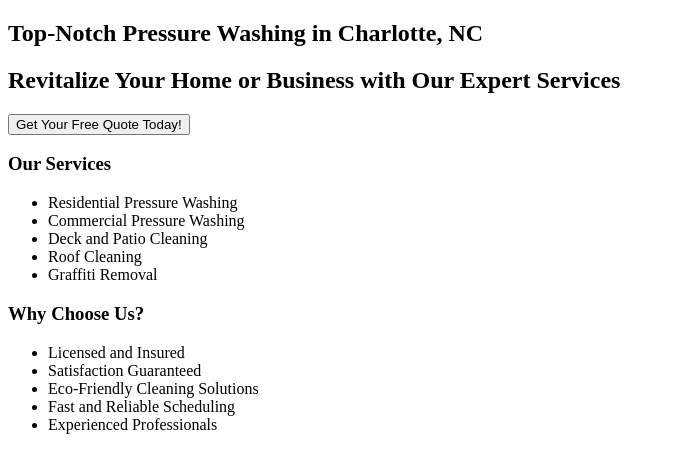
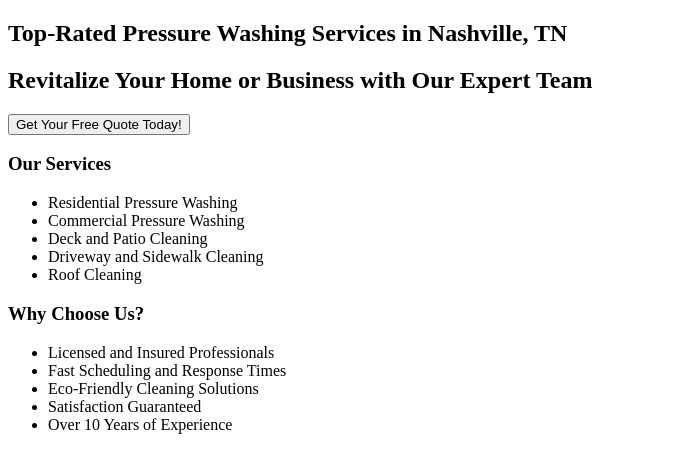
Before and after one commit to jagreen63/ai-business-builder-test-site-2, a Next.js app: page / in a window 1280 px wide. Shown: the top 472 px of the page, without its empty margins (0-675 px from the left). Built offline with nearby package versions, Linux system fonts and the light colour scheme.

Commit message:
site 26: Top-Rated Pressure Washing Services in Nashville, TN

```diff
--- a/app/layout.tsx
+++ b/app/layout.tsx
@@ -1,7 +1,7 @@
 import React from 'react';
 export const metadata = {
-  title: 'Pressure Washing Services in Charlotte, NC',
-  description: 'Get a free quote for pressure washing in Charlotte, NC. Fast scheduling for homes and businesses. Call us today!',
+  title: 'Nashville Pressure Washing - Free Quote & Fast Service',
+  description: 'Discover high-quality pressure washing services in Nashville, TN. Get a free quote and fast scheduling today!',
 };
 const RootLayout = ({ children }) => {
   return (
--- a/app/page.tsx
+++ b/app/page.tsx
@@ -3,8 +3,8 @@ const HomePage = () => {
   return (
     <main className="flex flex-col items-center justify-center min-h-screen bg-gray-100">
       <section className="text-center mt-10">
-        <h1 className="text-4xl font-bold text-gray-800">Top-Notch Pressure Washing in Charlotte, NC</h1>
-        <h2 className="text-xl text-gray-600 mt-2">Revitalize Your Home or Business with Our Expert Services</h2>
+        <h1 className="text-4xl font-bold text-gray-800">Top-Rated Pressure Washing Services in Nashville, TN</h1>
+        <h2 className="text-xl text-gray-600 mt-2">Revitalize Your Home or Business with Our Expert Team</h2>
         <button className="mt-4 px-6 py-2 text-white bg-blue-600 rounded hover:bg-blue-700">Get Your Free Quote Today!</button>
       </section>
       <section className="mt-10">
@@ -13,18 +13,18 @@ const HomePage = () => {
           <li>Residential Pressure Washing</li>
           <li>Commercial Pressure Washing</li>
           <li>Deck and Patio Cleaning</li>
+          <li>Driveway and Sidewalk Cleaning</li>
           <li>Roof Cleaning</li>
-          <li>Graffiti Removal</li>
         </ul>
       </section>
       <section className="mt-10">
         <h3 className="text-2xl font-bold text-gray-800">Why Choose Us?</h3>
         <ul className="list-disc list-inside mt-2 text-gray-600">
-          <li>Licensed and Insured</li>
+          <li>Licensed and Insured Professionals</li>
+          <li>Fast Scheduling and Response Times</li>
+          <li>Eco-Friendly Cleaning Solutions</li>
           <li>Satisfaction Guaranteed</li>
-          <li>Eco-Friendly Cleaning Solutions</li>
-          <li>Fast and Reliable Scheduling</li>
-          <li>Experienced Professionals</li>
+          <li>Over 10 Years of Experience</li>
         </ul>
       </section>
     </main>
```
